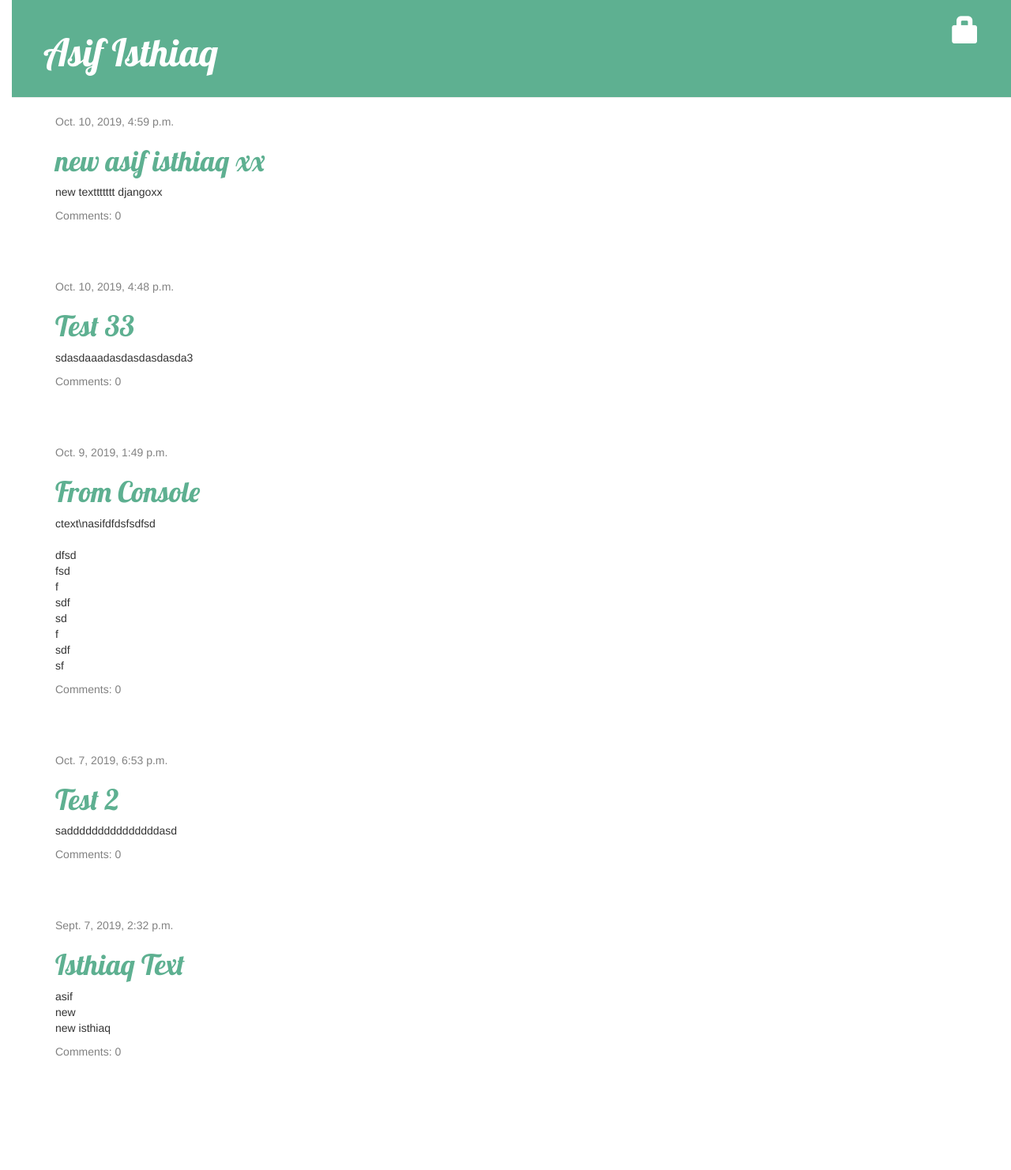
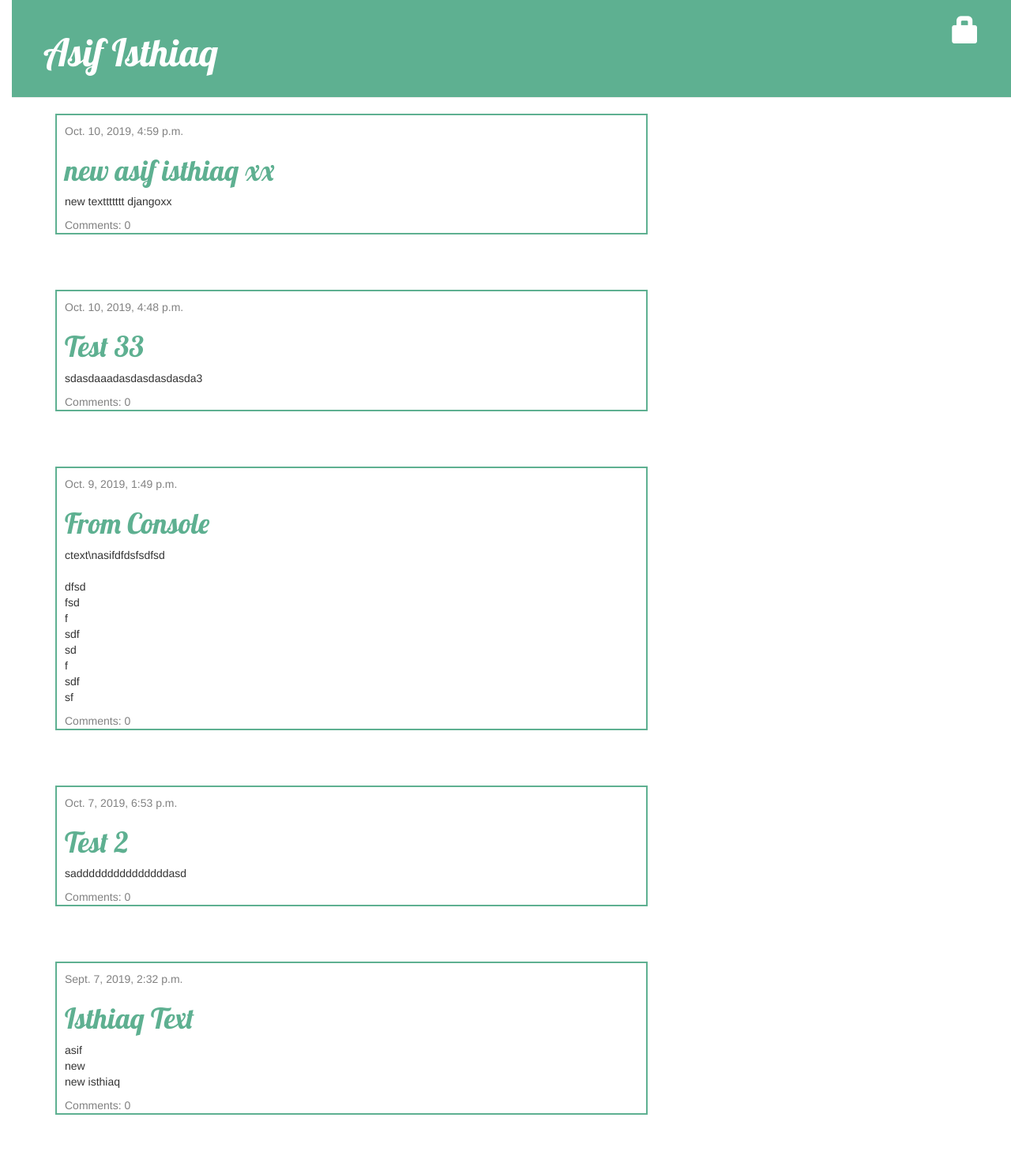
Before and after one commit to asifisthiaq24/my-first-blog, a Django app: page / in a window 1280 px wide. Shown: the whole page at 79% size. Before the commit the page ends 1338 px from the top, so only its background shows below. Run offline with Django 3.2, Linux system fonts and the light colour scheme; data comes from the database, SQL or seed files in the repository; some libraries are stand-ins or nearby versions.

Commit message:
border fixed

```diff
--- a/blog/templates/blog/post_list.html
+++ b/blog/templates/blog/post_list.html
@@ -2,13 +2,13 @@
 
 {% block content %}
 {% for post in posts %}
-<div class="post">
-    <div class="date">
+<div class="post" style="border: 2px solid #5eb091;">
+    <div class="date" style="padding-top: 10px;padding-left: 10px;">
         {{ post.published_date }}
     </div>
-    <h1><a href="{% url 'post_detail' pk=post.pk %}">{{ post.title }}</a></h1>
-    <p>{{ post.text|linebreaksbr }}</p>
-    <a style="color:grey" href="{% url 'post_detail' pk=post.pk %}">Comments: {{ post.approved_comments.count }}</a>
+    <h1 style="padding-left: 10px;"><a href="{% url 'post_detail' pk=post.pk %}">{{ post.title }}</a></h1>
+    <p style="padding-left: 10px;">{{ post.text|linebreaksbr }}</p>
+    <a style="padding-bottom: 10px;padding-left: 10px;color:grey" href="{% url 'post_detail' pk=post.pk %}">Comments: {{ post.approved_comments.count }}</a>
 </div>
 {% endfor %}
 {% endblock content %}
```
